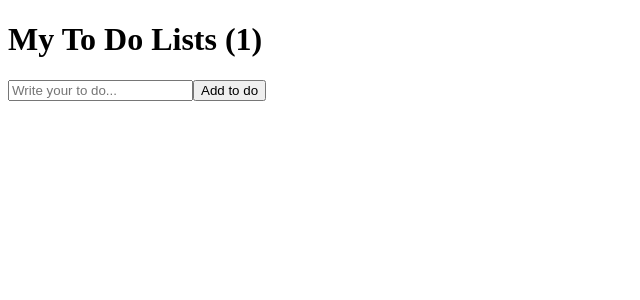
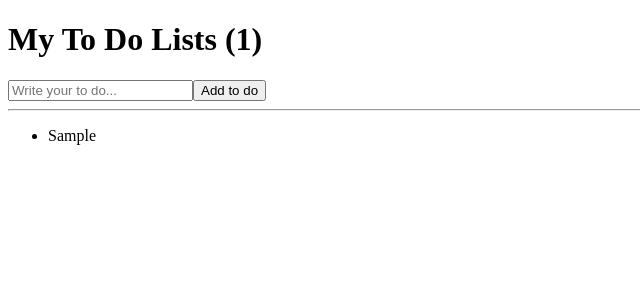
Before and after one commit to goni0607/react-for-beginners2, a React (Create React App) app: page / in a window 1280 px wide. Both pictures are taken after typing "Sample" into the empty fields and a click on the button "Add to do". Shown: the top 300 px of the page, without its empty margins (0-640 px from the left). Built offline with nearby package versions, Linux system fonts and the light colour scheme.

Commit message:
7.1 To Do List part Two

```diff
--- a/src/App.js
+++ b/src/App.js
@@ -25,6 +25,12 @@ function App() {
         />
         <button>Add to do</button>
       </form>
+      <hr />
+      <ul>
+        {toDos.map((item, idx) => (
+          <li key={idx}>{item}</li>
+        ))}
+      </ul>
     </div>
   );
 }
```
